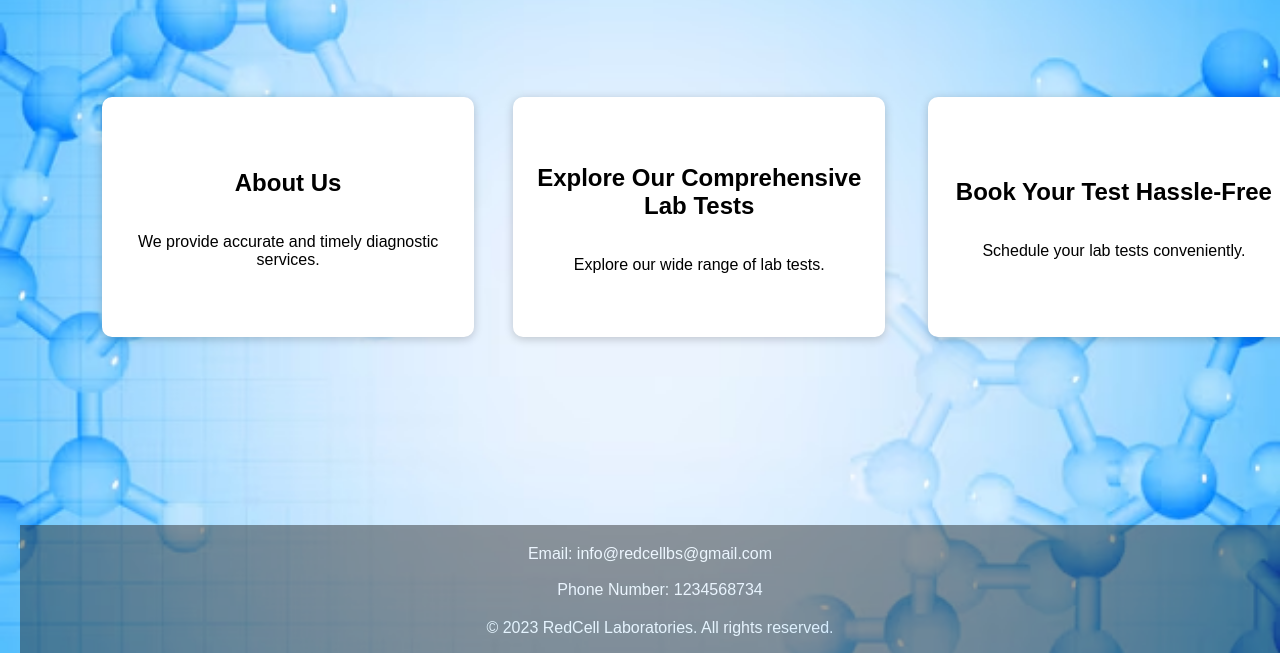
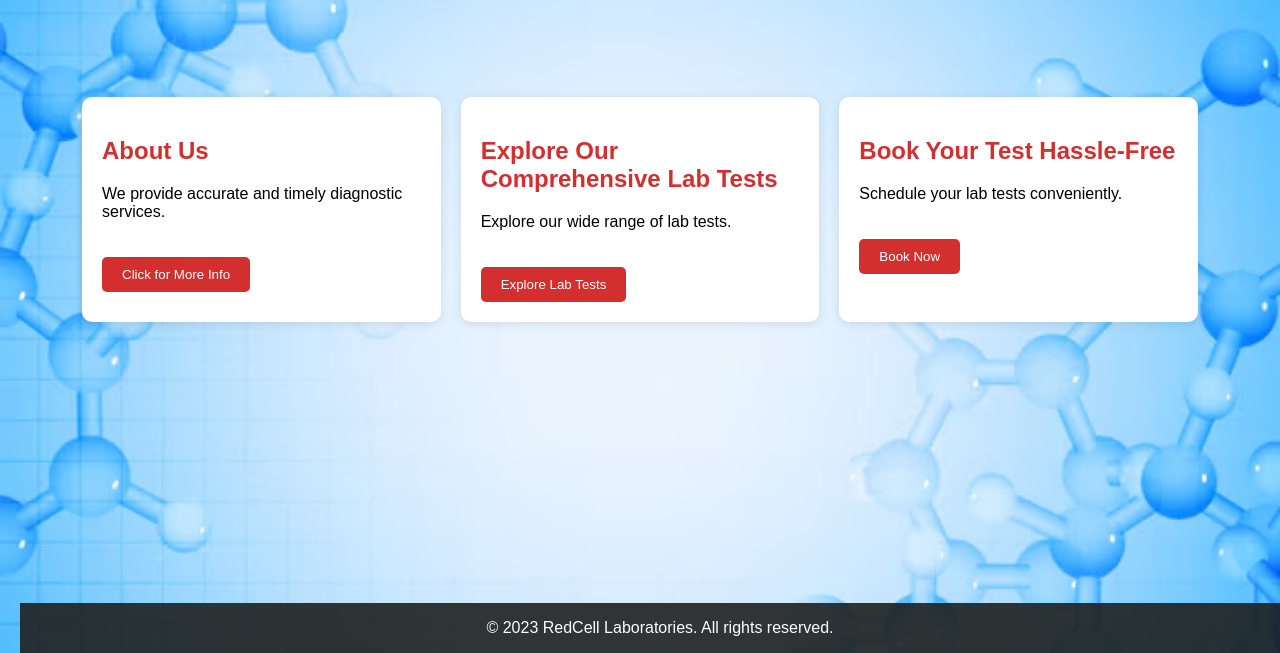
Before and after one commit to aryangupte-09/bloodtestbooking, a website: page public/home/home.html in a window 1280 px wide. Shown: the part 147-800 px from the top of the page. Drawn offline with Linux system fonts and the light colour scheme.

Commit message:
updated home page

```diff
--- a/public/css/home.css
+++ b/public/css/home.css
@@ -1,10 +1,10 @@
 body {
-    background-image: url("/img/home/background\ image-home.avif");
+    background-image: url("/img/home/background image-home.avif");
     background-repeat: no-repeat;
     background-size: cover;
     font-family: 'Arial', sans-serif;
     margin: 0;
-    padding: 0px;
+    padding: 0;
     padding: 20px;
 }
 
@@ -19,202 +19,50 @@ body {
     letter-spacing: 2px;
 }
 
-
-.flip-card-container {
-    display: flex;
-    /* justify-content: center;
-    align-items: flex-start; */
-    margin-left: 5%;
-    margin-top: 100px;
+.card-container {
+    display: grid;
+    grid-template-columns: repeat(auto-fit, minmax(300px, 1fr));
+    gap: 20px;
+    margin: 50px 5%;
 }
 
-/* About */
-.flip-card-about {
-    background-color: transparent;
-    width: 350px;
-    height: 200px;
-    perspective: 1000px;
-    margin: 0 20px;
+.card {
+    background-color: white;
+    border-radius: 10px;
+    padding: 20px;
+    margin-top: 50px;
+    display: inline-block;
+    box-shadow: 0 2px 10px rgba(0, 0, 0, 0.1);
+    transition: transform 0.3s, box-shadow 0.3s;
 }
 
-.flip-card-about-inner {
-    position: relative;
-    width: 100%;
-    height: 100%;
-    text-align: center;
-    transition: transform 1.0s;
-    transform-style: preserve-3d;
+.card:hover {
+    transform: translateY(-5px);
+    box-shadow: 0 4px 20px rgba(0, 0, 0, 0.2);
 }
 
-.flip-card-about:hover .flip-card-about-inner {
-    transform: rotateY(180deg);
+.card h2 {
+    color: #d32f2f;
 }
 
-.flip-card-about-front, .flip-card-about-back {
-    position: absolute;
-    width: 100%;
-    height: 100%;
-    backface-visibility: hidden;
-    border-radius: 10px;
-    padding: 20px;
-    box-shadow: 0 2px 10px rgba(0, 0, 0, 0.2);
-    display: flex;
-    flex-direction: column;
-    justify-content: center;
-    align-items: center;
-}
-
-.flip-card-about-front {
-    background-color: white;
-}
-
-.flip-card-about-back {
-    background-color: #d32f2f;
-    color: white;
-    transform: rotateY(180deg);
-}
-
-#more-info {
+.card-button {
     padding: 10px 20px;
     margin-top: 20px;
     border: none;
     border-radius: 5px;
     cursor: pointer;
-    background-color: white;
-    color: #d32f2f;
+    background-color: #d32f2f;
+    color: white;
     transition: background-color 0.3s;
 }
 
-#more-info:hover {
-    background-color: #e0e0e0;
-}
-
-/* Lab Tests */
-.flip-card-labtest {
-    background-color: transparent;
-    width: 350px;
-    height: 200px;
-    perspective: 1000px;
-    margin-left: 5%;
-}
-
-.flip-card-labtest-inner {
-    position: relative;
-    width: 100%;
-    height: 100%;
-    text-align: center;
-    transition: transform 1.0s;
-    transform-style: preserve-3d;
-}
-
-.flip-card-labtest:hover .flip-card-labtest-inner {
-    transform: rotateY(180deg);
-}
-
-.flip-card-labtest-front, .flip-card-labtest-back {
-    position: absolute;
-    width: 100%;
-    height: 100%;
-    backface-visibility: hidden;
-    border-radius: 10px;
-    padding: 20px;
-    box-shadow: 0 2px 10px rgba(0, 0, 0, 0.2);
-    display: flex;
-    flex-direction: column;
-    justify-content: center;
-    align-items: center;
-}
-
-.flip-card-labtest-front {
-    background-color: white;
-}
-
-.flip-card-labtest-back {
-    background-color: #d32f2f;
-    color: white;
-    transform: rotateY(180deg);
-}
-
-#more-labtest {
-    padding: 10px 20px;
-    margin-top: 20px;
-    border: none;
-    border-radius: 5px;
-    cursor: pointer;
-    background-color: white;
-    color: #d32f2f;
-    transition: background-color 0.3s;
-}
-
-#more-labtest:hover {
-    background-color: #e0e0e0;
-}
-
-/* Book Test */
-.flip-card-booktest {
-    background-color: transparent;
-    width: 350px;
-    height: 200px;
-    margin-left: 7%;
-    perspective: 1000px;
-
-}
-
-.flip-card-booktest-inner {
-    position: relative;
-    width: 100%;
-    height: 100%;
-    text-align: center;
-    transition: transform 1.0s;
-    transform-style: preserve-3d;
-}
-
-.flip-card-booktest:hover .flip-card-booktest-inner {
-    transform: rotateY(180deg);
-}
-
-.flip-card-booktest-front, .flip-card-booktest-back {
-    position: absolute;
-    width: 100%;
-    height: 100%;
-    backface-visibility: hidden;
-    border-radius: 10px;
-    padding: 20px;
-    box-shadow: 0 2px 10px rgba(0, 0, 0, 0.2);
-    display: flex;
-    flex-direction: column;
-    justify-content: center;
-    align-items: center;
-}
-
-.flip-card-booktest-front {
-    background-color: white;
-}
-
-.flip-card-booktest-back {
-    background-color: #d32f2f;
-    color: white;
-    transform: rotateY(180deg);
-}
-
-#more-booktest {
-    padding: 10px 20px;
-    margin-top: 20px;
-    border: none;
-    border-radius: 5px;
-    cursor: pointer;
-    background-color: white;
-    color: #d32f2f;
-    transition: background-color 0.3s;
-}
-
-#more-booktest:hover {
-    background-color: #e0e0e0;
+.card-button:hover {
+    background-color: #b71c1c;
 }
 
 footer {
     background-color: #1f2120;
-    opacity: 45%;
+    opacity: 0.9;
     color: white;
     text-align: center;
     position: fixed; /* Fixed position to stick to the bottom */
--- a/public/home/home.html
+++ b/public/home/home.html
@@ -5,7 +5,6 @@
     <meta name="viewport" content="width=device-width, initial-scale=1.0">
     <title>Home Page</title>
     <link rel="stylesheet" href="/css/home.css">
-
 </head>
 <body>
 
@@ -13,65 +12,32 @@
         <h1 id="type">Welcome To RedCell Laboratories</h1>
     </header>
 
-    <div class="flip-card-container">
-
-        <div class="flip-card-about">
-            <div class="flip-card-about-inner">
-                <div class="flip-card-about-front">
+    <div class="card-container">
+        <div class="card" id="about-card">
             <h2>About Us</h2>
             <p>We provide accurate and timely diagnostic services.</p>
-                </div>
-                <div class="flip-card-about-back">
-                    <h2>More Info</h2>
-                    <p>Trust RedCell Laboratories for all your diagnostic needs.</p>
-                    <button id="more-info">Click for More Info</button>
-                </div>
-            </div>
+            <button class="card-button" id="more-info">Click for More Info</button>
         </div>
 
-        <div class="flip-card-labtest">
-            <div class="flip-card-labtest-inner">
-                <div class="flip-card-labtest-front">
+        <div class="card" id="labtest-card">
             <h2>Explore Our Comprehensive Lab Tests</h2>
             <p>Explore our wide range of lab tests.</p>
-                </div>
-                <div class="flip-card-labtest-back">
-                    <h2>Lab Tests</h2>
-                    <p>Our lab tests are designed to provide accurate results.</p>
-                    <button id="more-labtest">Explore Lab Tests</button>
-                </div>
-            </div>
+            <button class="card-button" id="more-labtest">Explore Lab Tests</button>
         </div>
 
-        <div class="flip-card-booktest">
-            <div class="flip-card-booktest-inner">
-                <div class="flip-card-booktest-front">
+        <div class="card" id="booktest-card">
             <h2>Book Your Test Hassle-Free</h2>
             <p>Schedule your lab tests conveniently.</p>
+            <button class="card-button" id="more-booktest">Book Now</button>
         </div>
-                <div class="flip-card-booktest-back">
-                    <h2>Book Test</h2>
-                    <p>Quick and easy booking process for your tests.</p>
-                    <button id="more-booktest">Book Now</button>
-                </div>
-            </div>
-        </div>
-
     </div>
 
     <footer>
         <div class="container">
-            <ul class="footer-links">
-                <li><a href="#">Email: info@redcellbs@gmail.com</a></li>
-                <br>
-                <br>
-                <li><a href="#">Phone Number: 1234568734</a></li>
-            </ul>
             <p>&copy; 2023 RedCell Laboratories. All rights reserved.</p>
         </div>
     </footer>
 
     <script src="/js/home.js"></script>
-
 </body>
 </html>
--- a/public/js/home.js
+++ b/public/js/home.js
@@ -1,4 +1,4 @@
-// Typing Feature
+// Typing Feature for the heading text
 const headingText = "Welcome To RedCell Laboratories";
 const typingSpeed = 100;
 const headingElement = document.querySelector("header h1");
@@ -13,22 +13,31 @@ function typeWriter() {
     }
 }
 
-// Start the typing effect when the DOM is fully loaded
 document.addEventListener("DOMContentLoaded", function() {
     headingElement.innerHTML = ""; // Clear the heading initially
-    typeWriter(); // Call the typing function
-});
-document.addEventListener("DOMContentLoaded", function() {
+    typeWriter(); // Start typing effect
+
+    // Redirect buttons in cards
     document.getElementById("more-info").addEventListener("click", function() {
         window.location.href = "/about/about.html";
     });
+
+    document.getElementById("more-labtest").addEventListener("click", function() {
+        window.location.href = "/test/test.html";
     });
 
-// // Add event listener for the "more-info" button
-// document.getElementById("more-info").addEventListener("click", function() {
-//   window.location.href = "/public/about"; // Redirect to the about page
-// });
+    document.getElementById("more-booktest").addEventListener("click", function() {
+        window.location.href = "/booking/booking.html";
+    });
 
-document.getElementById("more-labtest").addEventListener("click", function(){
-  window.location.href = "/test/test.html";
+    // Smooth scroll to the "Contact Us" section (if implemented)
+    const contactLink = document.querySelector('a[href="#contact"]');
+    const contactSection = document.getElementById("contact-us");
+
+    if (contactLink && contactSection) {
+        contactLink.addEventListener("click", function(event) {
+            event.preventDefault(); // Prevent the default link behavior
+            contactSection.scrollIntoView({ behavior: "smooth" }); // Smooth scroll to Contact section
         });
+    }
+});
```
Also changed, not shown: public/test/test.html (+1 -1 lines). Lines whose indentation alone changed are shown as unchanged.
